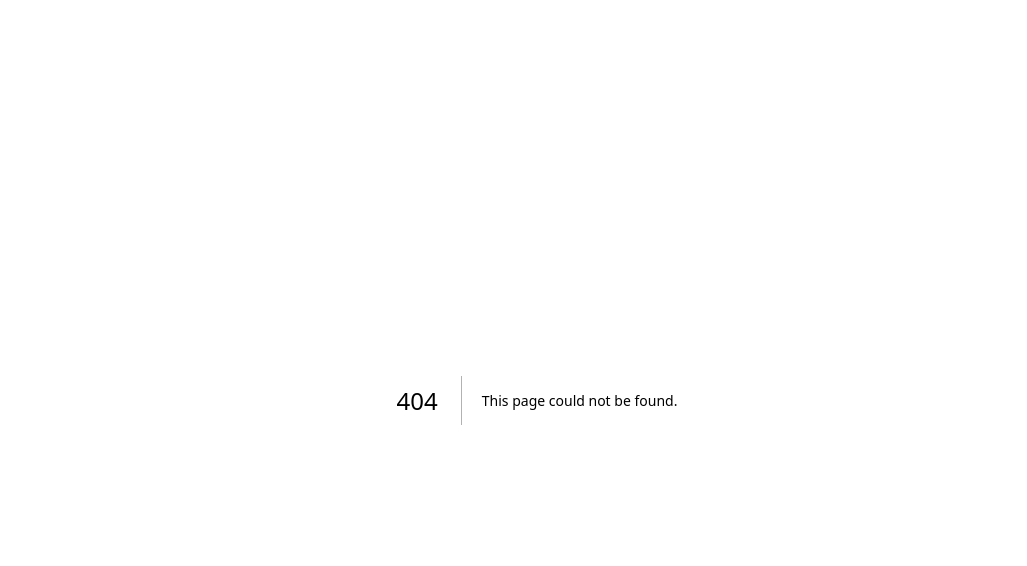
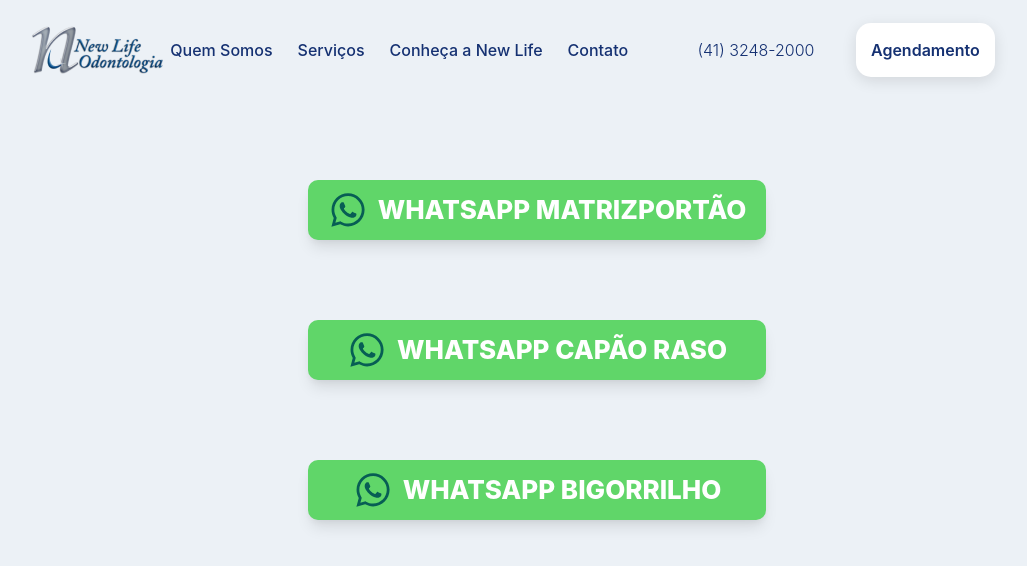
Before and after one commit to andreysuprano/new-life-site, a Next.js app: page /whatsapp-links in a window 1280 px wide. Before the commit this address had no page. Shown: the top 566 px of the page, without its empty margins (103-1130 px from the left). Built offline with nearby package versions, Linux system fonts and the light colour scheme.

Commit message:
pagina de links

```diff
--- /dev/null
+++ b/pages/whatsapp-links.tsx
@@ -0,0 +1,85 @@
+'client';
+import { Flex, Text } from '@chakra-ui/react';
+import WhatsIcon from '../assets/img/whatsappVerde.svg';
+import Image from 'next/image';
+import { NavBar } from '../components/NavBar/NavBar';
+
+function Home() {
+	return (
+		<div style={{ height: '100vh', backgroundColor: '#ECF1F6' }}>
+			<NavBar />
+			<Flex w="100vw" alignItems="center" justifyContent="center">
+				<a href="https://api.whatsapp.com/send?phone=+554192624006&text=Ol%C3%A1%2C%20vim%20do%20site%20e%20gostaria%20de%20agendar%20uma%20avalia%C3%A7%C3%A3o%20e%20conhecer%20mais%20sobre%20a%20clinica!">
+					<Flex
+						paddingLeft="20px"
+						paddingRight="20px"
+						height="60px"
+						backgroundColor="#60D669"
+						borderRadius="10px"
+						alignItems="center"
+						justifyContent="center"
+						marginTop="80px"
+						cursor="pointer"
+						_hover={{
+							bgColor: '#60D339'
+						}}
+						boxShadow="lg"
+					>
+						<Image src={WhatsIcon} alt="" width="40" height="40" style={{ marginRight: '10px' }} />
+						<Text fontSize="26px" fontWeight="extrabold" color="#FFF" marginTop="15px">
+							WHATSAPP MATRIZPORTÃO
+						</Text>
+					</Flex>
+					<a
+						href="https://api.whatsapp.com/send?phone=+554184382556&text=Ol%C3%A1%2C%20vim%20do%20site%20e%20gostaria%20de%20agendar%20uma%20avalia%C3%A7%C3%A3o%20e%20conhecer%20mais%20sobre%20a%20clinica!"
+						style={{ textDecoration: 'none' }}
+					>
+						<Flex
+							paddingLeft="20px"
+							paddingRight="20px"
+							height="60px"
+							backgroundColor="#60D669"
+							borderRadius="10px"
+							alignItems="center"
+							justifyContent="center"
+							marginTop="80px"
+							cursor="pointer"
+							_hover={{
+								bgColor: '#60D339'
+							}}
+							boxShadow="lg"
+						>
+							<Image src={WhatsIcon} alt="" width="40" height="40" style={{ marginRight: '10px' }} />
+							<Text fontSize="26px" fontWeight="extrabold" color="#FFF" marginTop="15px">
+								WHATSAPP CAPÃO RASO
+							</Text>
+						</Flex>
+					</a>
+					<a href="https://api.whatsapp.com/send?phone=+554184379634&text=Ol%C3%A1%2C%20vim%20do%20site%20e%20gostaria%20de%20agendar%20uma%20avalia%C3%A7%C3%A3o%20e%20conhecer%20mais%20sobre%20a%20clinica!">
+						<Flex
+							paddingLeft="20px"
+							paddingRight="20px"
+							height="60px"
+							backgroundColor="#60D669"
+							borderRadius="10px"
+							alignItems="center"
+							justifyContent="center"
+							marginTop="80px"
+							cursor="pointer"
+							_hover={{
+								bgColor: '#60D339'
+							}}
+							boxShadow="lg"
+						>
+							<Image src={WhatsIcon} alt="" width="40" height="40" style={{ marginRight: '10px' }} />
+							<Text fontSize="26px" fontWeight="extrabold" color="#FFF" marginTop="15px">
+								WHATSAPP BIGORRILHO
+							</Text>
+						</Flex>
+					</a>
+				</a>
+			</Flex>
+		</div>
+	);
+}
+export default Home;
```
